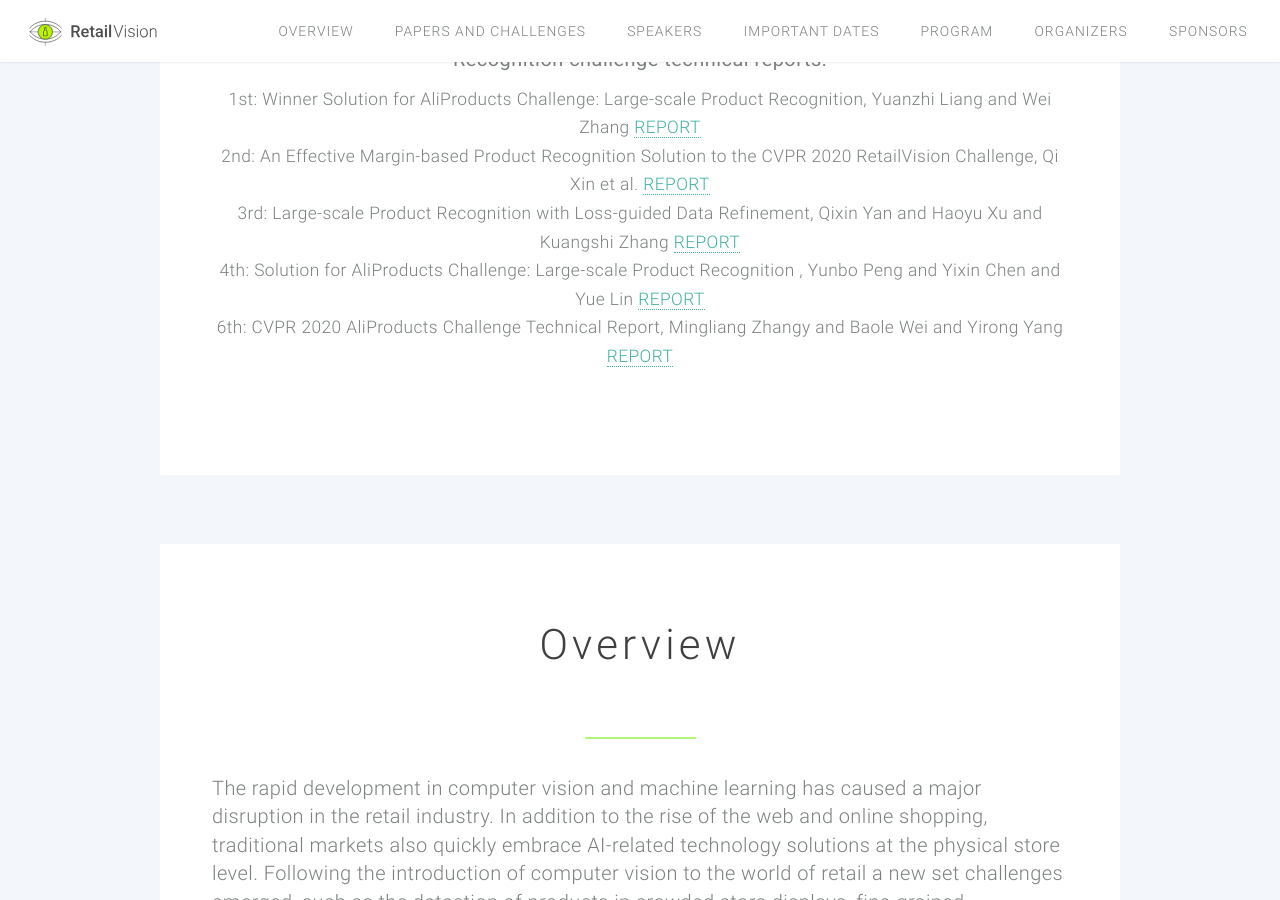
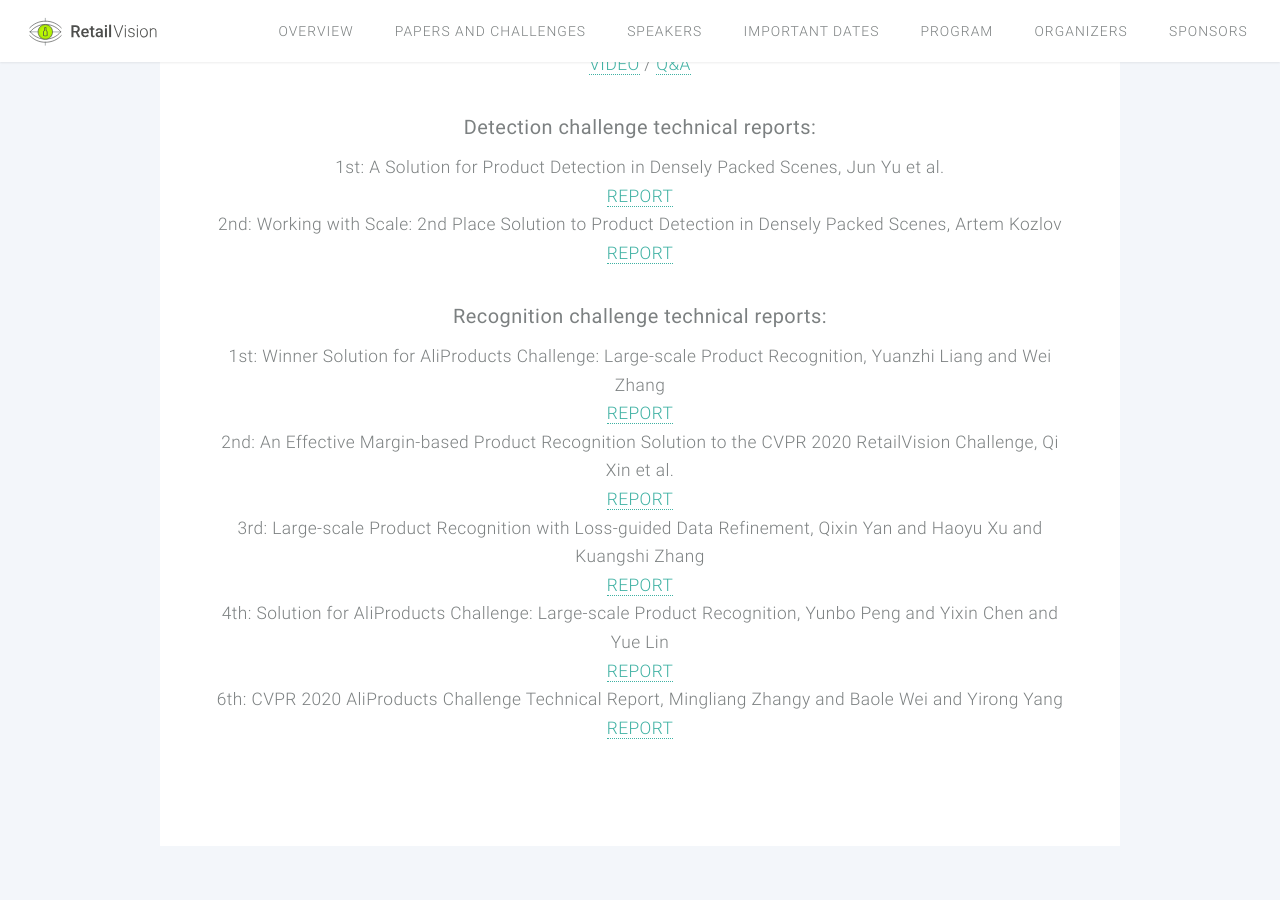
Before and after one commit to retailvisionworkshop/retailvisionworkshop.github.io, a Jekyll site: the page built from index.html, in a window 1280 px wide and 900 px high, scrolled down 1633 px. Built offline with Jekyll 4.4.1, drawn with Linux system fonts in a browser that asks for light colours.

Commit message:
looks better

```diff
--- a/index.html
+++ b/index.html
@@ -23,33 +23,31 @@ redirect_from: "/"
 
                 <h3>Watch talks or participate in Q&A via the links below:</h3>
                 <ul>
-                    <li>Opening Remarks, Ehud Barnea and Pan Pan and Avi Ben-Cohen <a href="http://cvpr20.com/revolutionizing-the-world-of-retail/">VIDEO</a> / <a href="http://cvpr20.com/revolutionizing-the-world-of-retail/">Q&A</a></li>
-                    <li>Challenges summary, Ehud Barnea and Pan Pan and Avi Ben-Cohen <a href="">VIDEO</a> / <a href="http://cvpr20.com/revolutionizing-the-world-of-retail/">Q&A</a></li>
-                    <li>Amazon Go – “Just Walk Out” Technology, Gerard Medioni <a href="http://cvpr20.com/revolutionizing-the-world-of-retail/">VIDEO</a> / <a href="http://cvpr20.com/revolutionizing-the-world-of-retail/">Q&A</a></li>
-                    <li>A complete AI system for real-world retail problems, Ziv Mhabary <a href="https://trax-geometry.s3.amazonaws.com/cvpr_challenge/RetailVision_ZivMhabary.mp4">VIDEO</a> / <a href="http://cvpr20.com/revolutionizing-the-world-of-retail/">Q&A</a></li>
-                    <li>Alibaba’s online-offline connection: Making our models efficient, compact and deployable, Lihi Zelnik-Manor <a href="https://trax-geometry.s3.amazonaws.com/cvpr_challenge/RetailVision_LihiZelnikManor.mp4">VIDEO</a> / <a href="http://cvpr20.com/revolutionizing-the-world-of-retail/">Q&A</a></li>
-                    <li>Modeling the resistance of neural networks to label noise, Shai Avidan <a href="http://cvpr20.com/revolutionizing-the-world-of-retail/">VIDEO</a> / <a href="http://cvpr20.com/revolutionizing-the-world-of-retail/">Q&A</a></li>
-                    <li>Vision for Fashion: from Personalized Recommendations to World-Wide Style Trends, Kristen Grauman <a href="http://cvpr20.com/revolutionizing-the-world-of-retail/">VIDEO</a> / <a href="http://cvpr20.com/revolutionizing-the-world-of-retail/">Q&A</a></li>
-                    <li>Product Detection and Its Model Compression and Acceleration: A Practice, Zhouchen Lin <a href="http://cvpr20.com/revolutionizing-the-world-of-retail/">VIDEO</a> / <a href="http://cvpr20.com/revolutionizing-the-world-of-retail/">Q&A</a></li>
-                    <li>Winner Solution for AliProducts Challenge: Large-scale Product Recognition, Yuanzhi Liang and Wei Zhang <a href="https://trax-geometry.s3.amazonaws.com/cvpr_challenge/RetailVision_ChallengeTalk1.mp4">VIDEO</a> / <a href="http://cvpr20.com/revolutionizing-the-world-of-retail/">Q&A</a></li>
-                    <li>An Effective Margin-based Product Recognition Solution to the CVPR 2020 RetailVision Challenge, Qi Xin et al. <a href="https://trax-geometry.s3.amazonaws.com/cvpr_challenge/RetailVision_ChallengeTalk2.mov">VIDEO</a> / <a href="http://cvpr20.com/revolutionizing-the-world-of-retail/">Q&A</a></li>
-                    <li>Large-scale Product Recognition with Loss-guided Data Refinement, Qixin Yan and Haoyu Xu and Kuangshi Zhang <a href="https://trax-geometry.s3.amazonaws.com/cvpr_challenge/RetailVision_ChallengeTalk3.mp4">VIDEO</a> / <a href="http://cvpr20.com/revolutionizing-the-world-of-retail/">Q&A</a></li>
+                    <li>Opening Remarks, Ehud Barnea and Pan Pan and Avi Ben-Cohen </li><li><a href="http://cvpr20.com/revolutionizing-the-world-of-retail/">VIDEO</a> / <a href="http://cvpr20.com/revolutionizing-the-world-of-retail/">Q&A</a></li>
+                    <li>Challenges summary, Ehud Barnea and Pan Pan and Avi Ben-Cohen </li><li><a href="">VIDEO</a> / <a href="http://cvpr20.com/revolutionizing-the-world-of-retail/">Q&A</a></li>
+                    <li>Amazon Go – “Just Walk Out” Technology, Gerard Medioni </li><li><a href="http://cvpr20.com/revolutionizing-the-world-of-retail/">VIDEO</a> / <a href="http://cvpr20.com/revolutionizing-the-world-of-retail/">Q&A</a></li>
+                    <li>A complete AI system for real-world retail problems, Ziv Mhabary </li><li><a href="https://trax-geometry.s3.amazonaws.com/cvpr_challenge/RetailVision_ZivMhabary.mp4">VIDEO</a> / <a href="http://cvpr20.com/revolutionizing-the-world-of-retail/">Q&A</a></li>
+                    <li>Alibaba’s online-offline connection: Making our models efficient, compact and deployable, Lihi Zelnik-Manor </li><li><a href="https://trax-geometry.s3.amazonaws.com/cvpr_challenge/RetailVision_LihiZelnikManor.mp4">VIDEO</a> / <a href="http://cvpr20.com/revolutionizing-the-world-of-retail/">Q&A</a></li>
+                    <li>Modeling the resistance of neural networks to label noise, Shai Avidan </li><li><a href="http://cvpr20.com/revolutionizing-the-world-of-retail/">VIDEO</a> / <a href="http://cvpr20.com/revolutionizing-the-world-of-retail/">Q&A</a></li>
+                    <li>Vision for Fashion: from Personalized Recommendations to World-Wide Style Trends, Kristen Grauman </li><li><a href="http://cvpr20.com/revolutionizing-the-world-of-retail/">VIDEO</a> / <a href="http://cvpr20.com/revolutionizing-the-world-of-retail/">Q&A</a></li>
+                    <li>Product Detection and Its Model Compression and Acceleration: A Practice, Zhouchen Lin </li><li><a href="http://cvpr20.com/revolutionizing-the-world-of-retail/">VIDEO</a> / <a href="http://cvpr20.com/revolutionizing-the-world-of-retail/">Q&A</a></li>
+                    <li>Winner Solution for AliProducts Challenge: Large-scale Product Recognition, Yuanzhi Liang and Wei Zhang </li><li><a href="https://trax-geometry.s3.amazonaws.com/cvpr_challenge/RetailVision_ChallengeTalk1.mp4">VIDEO</a> / <a href="http://cvpr20.com/revolutionizing-the-world-of-retail/">Q&A</a></li>
+                    <li>An Effective Margin-based Product Recognition Solution to the CVPR 2020 RetailVision Challenge, Qi Xin et al. </li><li><a href="https://trax-geometry.s3.amazonaws.com/cvpr_challenge/RetailVision_ChallengeTalk2.mov">VIDEO</a> / <a href="http://cvpr20.com/revolutionizing-the-world-of-retail/">Q&A</a></li>
+                    <li>Large-scale Product Recognition with Loss-guided Data Refinement, Qixin Yan and Haoyu Xu and Kuangshi Zhang </li><li><a href="https://trax-geometry.s3.amazonaws.com/cvpr_challenge/RetailVision_ChallengeTalk3.mp4">VIDEO</a> / <a href="http://cvpr20.com/revolutionizing-the-world-of-retail/">Q&A</a></li>
                 </ul>
 
                 <h3>Detection challenge technical reports:</h3>
                 <ul>
-                    <li>1st: A Solution for Product Detection in Densely Packed Scenes, Jun Yu et al.  <a href="https://trax-geometry.s3.amazonaws.com/cvpr_challenge/detection_challenge_technical_reports/1st_A+Solution+for+Product+Detection+in+Densely+Packed+Scenes.pdf">REPORT</a></li>
-                    <li>2nd: Working with Scale: 2nd Place Solution to Product Detection in Densely Packed Scenes, Artem Kozlov <a href="https://trax-geometry.s3.amazonaws.com/cvpr_challenge/detection_challenge_technical_reports/2nd_Working_with_scale__2nd_place_solution_to_Product_Detection_in_Densely_Packed_Scenes.pdf">REPORT</a></li>
+                    <li>1st: A Solution for Product Detection in Densely Packed Scenes, Jun Yu et al.  </li><li><a href="https://trax-geometry.s3.amazonaws.com/cvpr_challenge/detection_challenge_technical_reports/1st_A+Solution+for+Product+Detection+in+Densely+Packed+Scenes.pdf">REPORT</a></li>
+                    <li>2nd: Working with Scale: 2nd Place Solution to Product Detection in Densely Packed Scenes, Artem Kozlov </li><li><a href="https://trax-geometry.s3.amazonaws.com/cvpr_challenge/detection_challenge_technical_reports/2nd_Working_with_scale__2nd_place_solution_to_Product_Detection_in_Densely_Packed_Scenes.pdf">REPORT</a></li>
                 </ul>
                 <h3>Recognition challenge technical reports:</h3>
                 <ul>
-                    <li>1st: Winner Solution for AliProducts Challenge: Large-scale Product Recognition, Yuanzhi Liang and Wei Zhang <a href="https://trax-geometry.s3.amazonaws.com/cvpr_challenge/recognition_challenge_technical_reports/1st__Winner+Solution+for+AliProducts+Challenge+Large-scale+Product+Recognition.pdf">REPORT</a></li>
-                    <li>2nd: An Effective Margin-based Product Recognition Solution to the CVPR 2020 RetailVision Challenge, Qi Xin et al. <a href="https://trax-geometry.s3.amazonaws.com/cvpr_challenge/recognition_challenge_technical_reports/2nd__An+Effective+Margin-based+Product+Recognition+Solution.pdf">REPORT</a></li>
-                    <li>3rd: Large-scale Product Recognition with Loss-guided Data Refinement, Qixin Yan and Haoyu Xu and Kuangshi Zhang <a href="https://trax-geometry.s3.amazonaws.com/cvpr_challenge/recognition_challenge_technical_reports/3rd__Large-scale+Product+Recognition+with+Loss-guided+Data+Refinement.pdf">REPORT</a></li>
-                    <li>4th: Solution for AliProducts Challenge: Large-scale Product Recognition
-, Yunbo Peng and Yixin Chen and Yue Lin <a href="https://trax-geometry.s3.amazonaws.com/cvpr_challenge/recognition_challenge_technical_reports/4th__Solution+for+AliProducts+Challenge+Large-scale+Product+Recognition.pdf
-">REPORT</a></li>
-                    <li>6th: CVPR 2020 AliProducts Challenge Technical Report, Mingliang Zhangy and Baole Wei and Yirong Yang <a href="https://trax-geometry.s3.amazonaws.com/cvpr_challenge/recognition_challenge_technical_reports/6th__(CVPR+2020+AliProducts+Challenge)+Technical+Report">REPORT</a></li>
+                    <li>1st: Winner Solution for AliProducts Challenge: Large-scale Product Recognition, Yuanzhi Liang and Wei Zhang </li><li><a href="https://trax-geometry.s3.amazonaws.com/cvpr_challenge/recognition_challenge_technical_reports/1st__Winner+Solution+for+AliProducts+Challenge+Large-scale+Product+Recognition.pdf">REPORT</a></li>
+                    <li>2nd: An Effective Margin-based Product Recognition Solution to the CVPR 2020 RetailVision Challenge, Qi Xin et al. </li><li><a href="https://trax-geometry.s3.amazonaws.com/cvpr_challenge/recognition_challenge_technical_reports/2nd__An+Effective+Margin-based+Product+Recognition+Solution.pdf">REPORT</a></li>
+                    <li>3rd: Large-scale Product Recognition with Loss-guided Data Refinement, Qixin Yan and Haoyu Xu and Kuangshi Zhang </li><li><a href="https://trax-geometry.s3.amazonaws.com/cvpr_challenge/recognition_challenge_technical_reports/3rd__Large-scale+Product+Recognition+with+Loss-guided+Data+Refinement.pdf">REPORT</a></li>
+                    <li>4th: Solution for AliProducts Challenge: Large-scale Product Recognition, Yunbo Peng and Yixin Chen and Yue Lin </li><li><a href="https://trax-geometry.s3.amazonaws.com/cvpr_challenge/recognition_challenge_technical_reports/4th__Solution+for+AliProducts+Challenge+Large-scale+Product+Recognition.pdf">REPORT</a></li>
+                    <li>6th: CVPR 2020 AliProducts Challenge Technical Report, Mingliang Zhangy and Baole Wei and Yirong Yang </li><li><a href="https://trax-geometry.s3.amazonaws.com/cvpr_challenge/recognition_challenge_technical_reports/6th__(CVPR+2020+AliProducts+Challenge)+Technical+Report">REPORT</a></li>
                 </ul>
 
 
```
